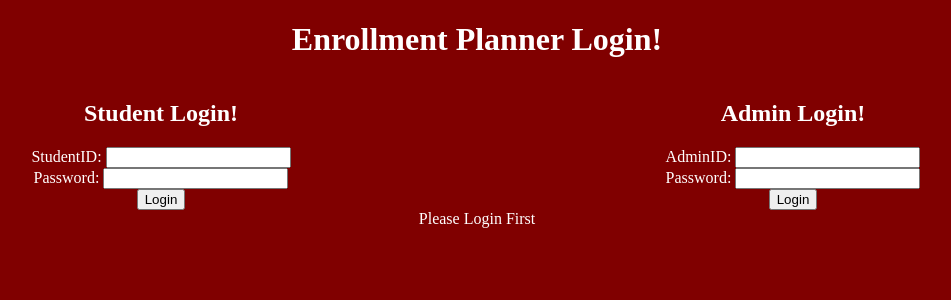
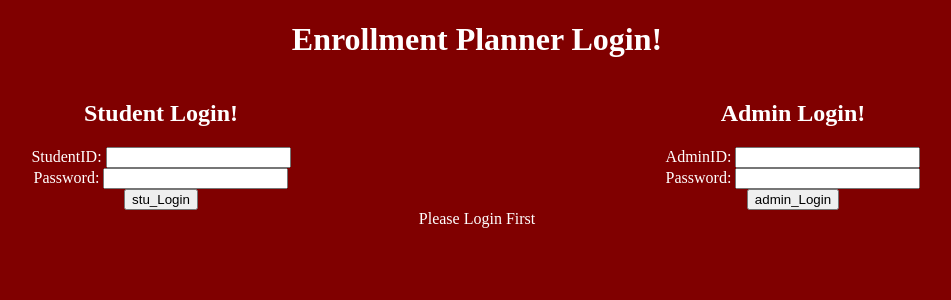
Before and after one commit to p47even/CS-455-WebServer, a PHP site: the page made by public_html/project.php in a window 1280 px wide. Shown: the top 300 px of the page, without its empty margins (163-1114 px from the left). Run offline with PHP 8.4, Linux system fonts and the light colour scheme.

Commit message:
copying over login stuff to adminLogin

```diff
--- a/public_html/project.php
+++ b/public_html/project.php
@@ -17,7 +17,7 @@
                         <form action='./login/login.php' method='post'>
                         Password: <input type='password' name='password' id='password'><br>
 
-                        <input type='submit' name='submit' value='Login'>
+                        <input type='submit' name='stu_submit' value='stu_Login'>
 
                     </div>
 
@@ -29,7 +29,7 @@
 
                         <form action='./login/adminLogin.php' method='post'>
                         Password: <input type='password' name='admin_password' id='admin_password'><br>
-                        <input type='submit' name='submit' value='Login'>
+                        <input type='submit' name='admin_submit' value='admin_Login'>
                     </div>
                 </div>
 
```
